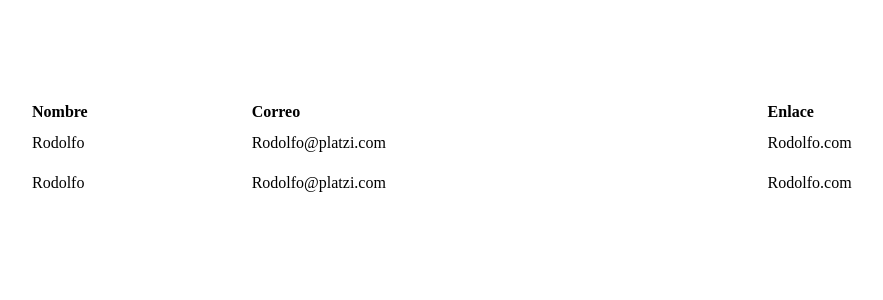
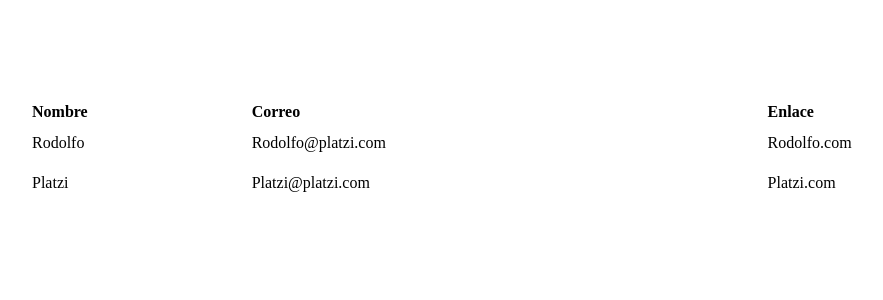
Before and after one commit to cesantaniello/blog_platzi, a React (Create React App) app: page / in a window 1280 px wide. Shown: the top 300 px of the page, without its empty margins (79-962 px from the left). Built offline with nearby package versions, Linux system fonts and the light colour scheme.

Commit message:
Stateful vs Stateless

```diff
--- a/src/components/App.js
+++ b/src/components/App.js
@@ -1,32 +1,35 @@
-import React from 'react';
+import React, { Component } from 'react';
 
-const App = () => {
+class App extends Component {
+	constructor(){
+		super();
+		this.state = {
+			usuarios: [
+				{
+					nombre: 'Rodolfo',
+					correo: 'Rodolfo@platzi.com',
+					enlace: 'Rodolfo.com'
+				},
+				{
+					nombre: 'Platzi',
+					correo: 'Platzi@platzi.com',
+					enlace: 'Platzi.com'
+				}
+			]
+		}
+	}
 
-	const ponerFilas = () => [
+	ponerFilas = () => (
+		this.state.usuarios.map((usuario) => (
 			<tr>
-			<td>
-				Rodolfo
-			</td>
-			<td>
-				Rodolfo@platzi.com
-			</td>
-			<td>
-				Rodolfo.com
-			</td>
-		</tr>,
-		<tr>
-			<td>
-				Rodolfo
-			</td>
-			<td>
-				Rodolfo@platzi.com
-			</td>
-			<td>
-				Rodolfo.com
-			</td>
+				<td>{ usuario.nombre }</td>
+				<td>{ usuario.correo }</td>
+				<td>{ usuario.enlace }</td>
 			</tr>
-	];
+		))
+	);
 
+	render (){
 		return (
 			<div className="margen">
 				<table className="tabla">
@@ -44,11 +47,12 @@
 						</tr>
 					</thead>
 					<tbody>
-					{ ponerFilas() }
+						{ this.ponerFilas() }
 					</tbody>
 				</table>
 			</div>
-	)
+		);
+	}
 };
 
 export default App;
```
Lines whose indentation alone changed are shown as unchanged.
